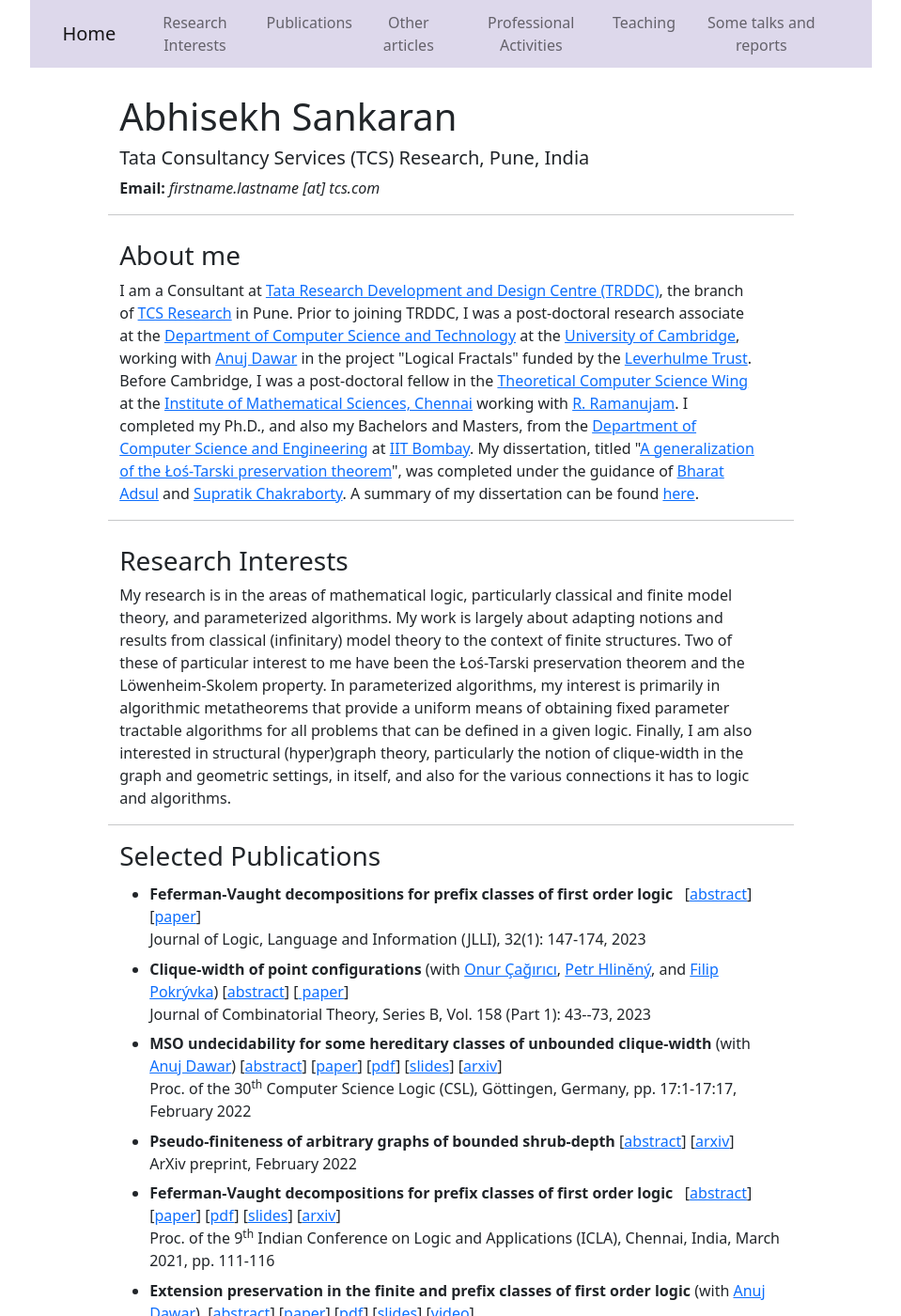
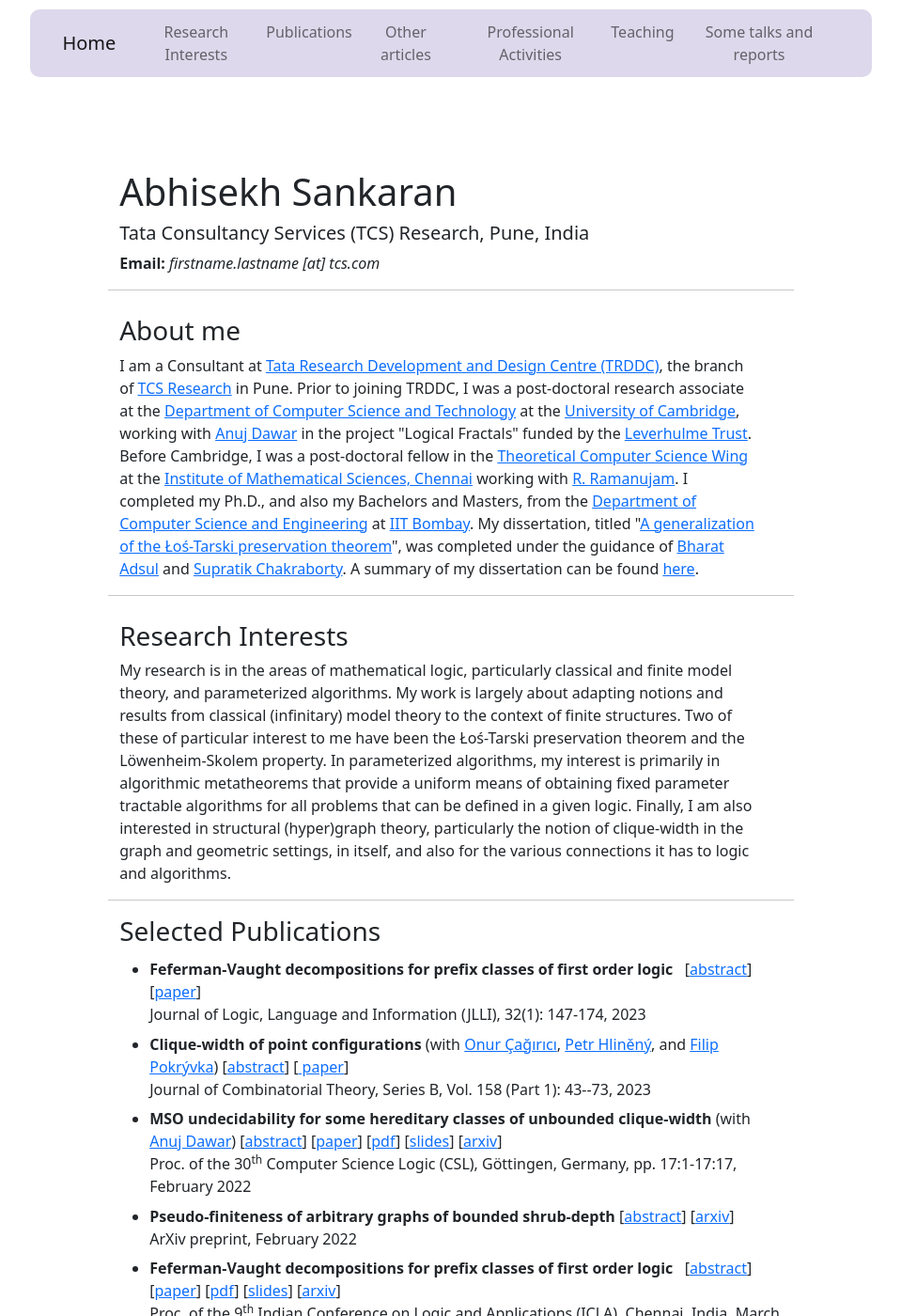
Before and after one commit to abhisekhs/abhisekhs.github.io, a Jekyll site: the page index.html, which Jekyll copies as it is, in a window 1280 px wide and 1400 px high. Shown: the whole window at 94% size, without its empty margins (160-1119 px from the left). Built offline with Jekyll 4.4.1, drawn with Linux system fonts in a browser that asks for light colours.

Commit message:
Updated style elements particularly navbar

```diff
--- a/index.html
+++ b/index.html
@@ -23,7 +23,7 @@
 
     <title>Abhisekh Sankaran</title>
     <style type="text/css">
-      .card{
+        .card {
             color: white;
             background-color: #ddd8eb;
             <!-- #006666; -- darker indigo
@@ -56,13 +56,22 @@
         .row {
             margin-top: 10px;
         }
-      .nav {
+        /* .nav {
             margin-bottom: 150px;
             margin: 0 auto;
+        } */
+        body {
+            padding-top: 80px; /* This prevents your page content from going UNDER the navbar */
         }
         .navbar {
-        margin: 0 auto;
             width: 70%;
+            left: 15%; /* This centers it (100% - 70% = 30%. Half of 30 is 15%) */
+            margin-top: 10px; /* Optional: adds a little space above the bar so it "floats" */
+            border-radius: 10px; /* Optional: makes the corners look nice since it's not full-width */
+        }
+        #navbarNavAltMarkup .nav-link {
+            padding-left: 5px !important;
+            padding-right: 5px !important;
         }
         #main{
             margin: 0 auto;
```
Lines whose indentation alone changed are shown as unchanged.
